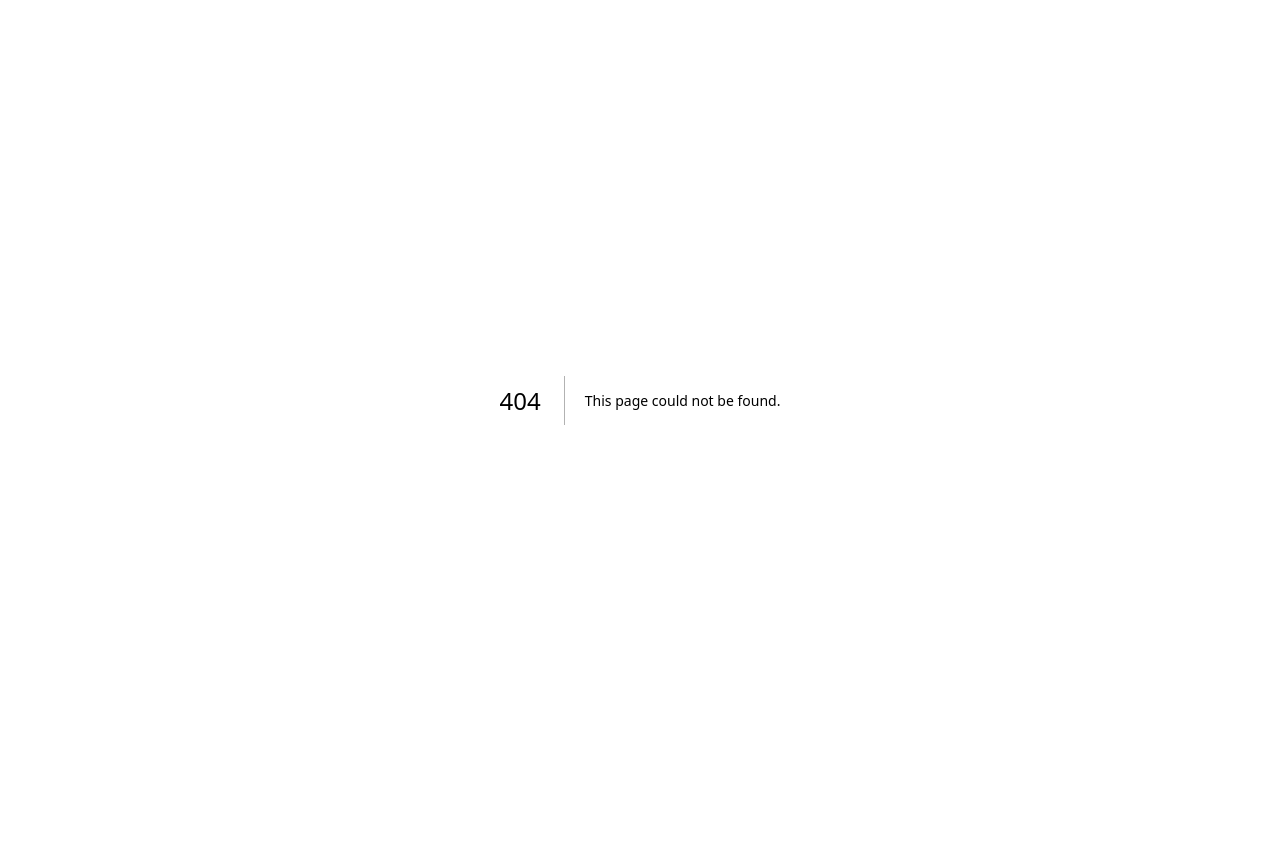
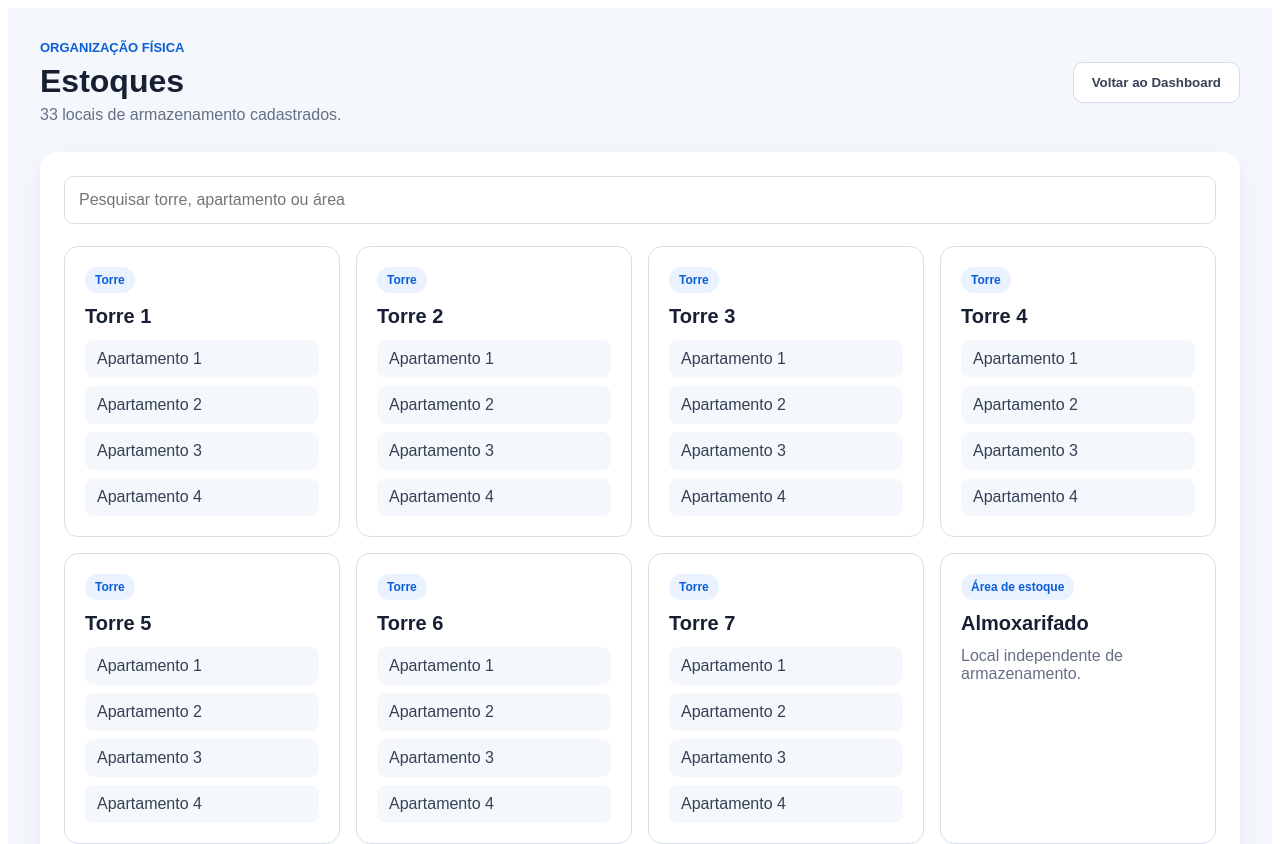
Before and after one commit to Caiobob86/stockcontrol, a Next.js app: page /estoques in a window 1280 px wide. Before the commit this address had no page. Shown: the top 844 px of the page. Before the commit the page ends 800 px from the top, so only its background shows below. Built offline with nearby package versions, Linux system fonts and the light colour scheme.

Commit message:
Adiciona tela de estoques e atualiza total de locais

```diff
--- a/app/dashboard/page.tsx
+++ b/app/dashboard/page.tsx
@@ -58,7 +58,7 @@ export default function DashboardPage() {
         }}
       >
         <Card titulo="Total de materiais" valor="0" />
-        <Card titulo="Locais de estoque" valor="28" />
+        <Card titulo="Locais de estoque" valor="33" />
         <Card titulo="Entradas hoje" valor="0" />
         <Card titulo="Saídas hoje" valor="0" />
         <Card titulo="Estoque baixo" valor="0" />
--- /dev/null
+++ b/app/estoques/page.tsx
@@ -0,0 +1,240 @@
+"use client";
+
+import { useMemo, useState } from "react";
+import { useRouter } from "next/navigation";
+
+type LocalEstoque = {
+  nome: string;
+  tipo: string;
+  subdivisoes?: string[];
+};
+
+const locaisIniciais: LocalEstoque[] = [
+  ...Array.from({ length: 7 }, (_, indice) => ({
+    nome: `Torre ${indice + 1}`,
+    tipo: "Torre",
+    subdivisoes: [
+      "Apartamento 1",
+      "Apartamento 2",
+      "Apartamento 3",
+      "Apartamento 4",
+    ],
+  })),
+  {
+    nome: "Almoxarifado",
+    tipo: "Área de estoque",
+  },
+  {
+    nome: "Baia de Tubos",
+    tipo: "Baia",
+  },
+  {
+    nome: "Baia de Químicos",
+    tipo: "Baia",
+  },
+  {
+    nome: "Cofre",
+    tipo: "Área restrita",
+  },
+  {
+    nome: "Área Externa",
+    tipo: "Área de estoque",
+  },
+];
+
+export default function EstoquesPage() {
+  const router = useRouter();
+  const [busca, setBusca] = useState("");
+
+  const locaisFiltrados = useMemo(() => {
+    const termo = busca.trim().toLowerCase();
+
+    if (!termo) {
+      return locaisIniciais;
+    }
+
+    return locaisIniciais.filter((local) => {
+      const nomeEncontrado = local.nome.toLowerCase().includes(termo);
+      const tipoEncontrado = local.tipo.toLowerCase().includes(termo);
+      const subdivisaoEncontrada = local.subdivisoes?.some((subdivisao) =>
+        subdivisao.toLowerCase().includes(termo)
+      );
+
+      return nomeEncontrado || tipoEncontrado || subdivisaoEncontrada;
+    });
+  }, [busca]);
+
+  const totalLocais =
+    locaisIniciais.filter((local) => local.subdivisoes).length * 4 +
+    locaisIniciais.filter((local) => !local.subdivisoes).length;
+
+  return (
+    <main
+      style={{
+        minHeight: "100vh",
+        padding: "32px",
+        background: "#f4f7fb",
+        fontFamily: "Arial, sans-serif",
+      }}
+    >
+      <header
+        style={{
+          display: "flex",
+          justifyContent: "space-between",
+          alignItems: "center",
+          gap: "16px",
+          marginBottom: "28px",
+          flexWrap: "wrap",
+        }}
+      >
+        <div>
+          <p
+            style={{
+              margin: 0,
+              color: "#0b5ed7",
+              fontSize: "13px",
+              fontWeight: "bold",
+            }}
+          >
+            ORGANIZAÇÃO FÍSICA
+          </p>
+
+          <h1
+            style={{
+              margin: "8px 0 6px",
+              color: "#172033",
+            }}
+          >
+            Estoques
+          </h1>
+
+          <p
+            style={{
+              margin: 0,
+              color: "#667085",
+            }}
+          >
+            {totalLocais} locais de armazenamento cadastrados.
+          </p>
+        </div>
+
+        <button
+          type="button"
+          onClick={() => router.push("/dashboard")}
+          style={{
+            padding: "12px 18px",
+            border: "1px solid #d7deea",
+            borderRadius: "10px",
+            background: "#ffffff",
+            color: "#344054",
+            fontWeight: "bold",
+            cursor: "pointer",
+          }}
+        >
+          Voltar ao Dashboard
+        </button>
+      </header>
+
+      <section
+        style={{
+          padding: "24px",
+          background: "#ffffff",
+          borderRadius: "16px",
+          boxShadow: "0 8px 24px rgba(0, 0, 0, 0.06)",
+        }}
+      >
+        <input
+          type="search"
+          placeholder="Pesquisar torre, apartamento ou área"
+          value={busca}
+          onChange={(event) => setBusca(event.target.value)}
+          style={{
+            width: "100%",
+            padding: "14px",
+            marginBottom: "22px",
+            border: "1px solid #d7deea",
+            borderRadius: "10px",
+            fontSize: "16px",
+          }}
+        />
+
+        <div
+          style={{
+            display: "grid",
+            gridTemplateColumns: "repeat(auto-fit, minmax(250px, 1fr))",
+            gap: "16px",
+          }}
+        >
+          {locaisFiltrados.map((local) => (
+            <article
+              key={local.nome}
+              style={{
+                padding: "20px",
+                border: "1px solid #d7deea",
+                borderRadius: "14px",
+                background: "#ffffff",
+              }}
+            >
+              <span
+                style={{
+                  display: "inline-block",
+                  marginBottom: "12px",
+                  padding: "6px 10px",
+                  borderRadius: "999px",
+                  background: "#eaf2ff",
+                  color: "#0b5ed7",
+                  fontSize: "12px",
+                  fontWeight: "bold",
+                }}
+              >
+                {local.tipo}
+              </span>
+
+              <h2
+                style={{
+                  margin: "0 0 12px",
+                  color: "#172033",
+                  fontSize: "20px",
+                }}
+              >
+                {local.nome}
+              </h2>
+
+              {local.subdivisoes ? (
+                <div
+                  style={{
+                    display: "grid",
+                    gap: "8px",
+                  }}
+                >
+                  {local.subdivisoes.map((subdivisao) => (
+                    <div
+                      key={subdivisao}
+                      style={{
+                        padding: "10px 12px",
+                        borderRadius: "9px",
+                        background: "#f4f7fb",
+                        color: "#344054",
+                      }}
+                    >
+                      {subdivisao}
+                    </div>
+                  ))}
+                </div>
+              ) : (
+                <p
+                  style={{
+                    margin: 0,
+                    color: "#667085",
+                  }}
+                >
+                  Local independente de armazenamento.
+                </p>
+              )}
+            </article>
+          ))}
+        </div>
+      </section>
+    </main>
+  );
+}
```
Also changed, not shown: tsconfig.json (added, +35 -0 lines), next-env.d.ts (added).
